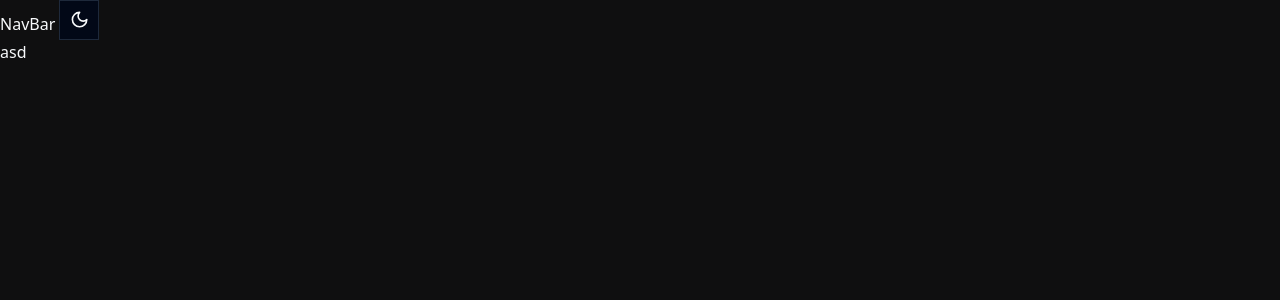
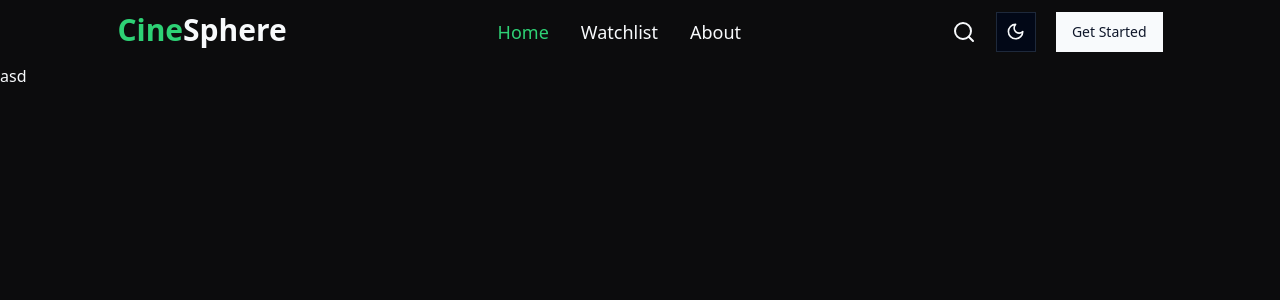
Before and after one commit to HamzaHamani/CineSphere, a Next.js app: page / in a window 1280 px wide. Shown: the top 300 px of the page. Built offline with nearby package versions, Linux system fonts and the light colour scheme.

Commit message:
alot of changes to navbar

```diff
--- a/app/globals.css
+++ b/app/globals.css
@@ -3,11 +3,65 @@
 @tailwind utilities;
 
 .light {
-  --textMain: #050000;
-  --backgroundMain: #efeff0;
-  --primaryMain: #24a35b;
-  --secondaryMain: #94fae7;
-  --accentMain: #0ad6ff;
+  --textMain-50: #ffe5e5;
+  --textMain-100: #ffcccc;
+  --textMain-200: #ff9999;
+  --textMain-300: #ff6666;
+  --textMain-400: #ff3333;
+  --textMain-500: #ff0000;
+  --textMain-600: #cc0000;
+  --textMain-700: #990000;
+  --textMain-800: #660000;
+  --textMain-900: #330000;
+  --textMain-950: #1a0000;
+
+  --backgroundMain-50: #f2f2f3;
+  --backgroundMain-100: #e5e5e6;
+  --backgroundMain-200: #cacace;
+  --backgroundMain-300: #b0b0b5;
+  --backgroundMain-400: #96969c;
+  --backgroundMain-500: #7c7c83;
+  --backgroundMain-600: #636369;
+  --backgroundMain-700: #4a4a4f;
+  --backgroundMain-800: #313135;
+  --backgroundMain-900: #19191a;
+  --backgroundMain-950: #0c0c0d;
+
+  --primaryMain-50: #eafaf1;
+  --primaryMain-100: #d5f6e3;
+  --primaryMain-200: #abedc8;
+  --primaryMain-300: #82e3ac;
+  --primaryMain-400: #58da90;
+  --primaryMain-500: #2ed175;
+  --primaryMain-600: #25a75d;
+  --primaryMain-700: #1c7d46;
+  --primaryMain-800: #12542f;
+  --primaryMain-900: #092a17;
+  --primaryMain-950: #05150c;
+
+  --secondaryMain-50: #e7fefa;
+  --secondaryMain-100: #cefdf4;
+  --secondaryMain-200: #9efae9;
+  --secondaryMain-300: #6df8df;
+  --secondaryMain-400: #3cf6d4;
+  --secondaryMain-500: #0bf4c9;
+  --secondaryMain-600: #09c3a1;
+  --secondaryMain-700: #079279;
+  --secondaryMain-800: #056150;
+  --secondaryMain-900: #023128;
+  --secondaryMain-950: #011814;
+
+  --accentMain-50: #e5fbff;
+  --accentMain-100: #ccf6ff;
+  --accentMain-200: #99eeff;
+  --accentMain-300: #66e5ff;
+  --accentMain-400: #33ddff;
+  --accentMain-500: #00d4ff;
+  --accentMain-600: #00aacc;
+  --accentMain-700: #007f99;
+  --accentMain-800: #005566;
+  --accentMain-900: #002a33;
+  --accentMain-950: #00151a;
 
   --background: 0 0% 100%;
   --foreground: 222.2 84% 4.9%;
@@ -49,11 +103,65 @@
   }
 }
 .dark {
-  --textMain: #fffafa;
-  --backgroundMain: #0f0f10;
-  --primaryMain: #5cdb93;
-  --secondaryMain: #056b58;
-  --accentMain: #00ccf5;
+  --textMain-50: #1a0000;
+  --textMain-100: #330000;
+  --textMain-200: #660000;
+  --textMain-300: #990000;
+  --textMain-400: #cc0000;
+  --textMain-500: #ff0000;
+  --textMain-600: #ff3333;
+  --textMain-700: #ff6666;
+  --textMain-800: #ff9999;
+  --textMain-900: #ffcccc;
+  --textMain-950: #ffe5e5;
+
+  --backgroundMain-50: #0c0c0d;
+  --backgroundMain-100: #19191a;
+  --backgroundMain-200: #313135;
+  --backgroundMain-300: #4a4a4f;
+  --backgroundMain-400: #636369;
+  --backgroundMain-500: #7c7c83;
+  --backgroundMain-600: #96969c;
+  --backgroundMain-700: #b0b0b5;
+  --backgroundMain-800: #cacace;
+  --backgroundMain-900: #e5e5e6;
+  --backgroundMain-950: #f2f2f3;
+
+  --primaryMain-50: #05150c;
+  --primaryMain-100: #092a17;
+  --primaryMain-200: #12542f;
+  --primaryMain-300: #1c7d46;
+  --primaryMain-400: #25a75d;
+  --primaryMain-500: #2ed175;
+  --primaryMain-600: #58da90;
+  --primaryMain-700: #82e3ac;
+  --primaryMain-800: #abedc8;
+  --primaryMain-900: #d5f6e3;
+  --primaryMain-950: #eafaf1;
+
+  --secondaryMain-50: #011814;
+  --secondaryMain-100: #023128;
+  --secondaryMain-200: #056150;
+  --secondaryMain-300: #079279;
+  --secondaryMain-400: #09c3a1;
+  --secondaryMain-500: #0bf4c9;
+  --secondaryMain-600: #3cf6d4;
+  --secondaryMain-700: #6df8df;
+  --secondaryMain-800: #9efae9;
+  --secondaryMain-900: #cefdf4;
+  --secondaryMain-950: #e7fefa;
+
+  --accentMain-50: #00151a;
+  --accentMain-100: #002a33;
+  --accentMain-200: #005566;
+  --accentMain-300: #007f99;
+  --accentMain-400: #00aacc;
+  --accentMain-500: #00d4ff;
+  --accentMain-600: #33ddff;
+  --accentMain-700: #66e5ff;
+  --accentMain-800: #99eeff;
+  --accentMain-900: #ccf6ff;
+  --accentMain-950: #e5fbff;
 
   --background: 222.2 84% 4.9%;
   --foreground: 210 40% 98%;
--- a/app/layout.tsx
+++ b/app/layout.tsx
@@ -5,6 +5,7 @@ import NavBar from "@/components/Self/NavBar";
 
 const poppins = Poppins({
   subsets: ["latin"],
+  variable: "--font-poppins",
   weight: ["100", "200", "400", "600", "700", "800", "900"],
 });
 
@@ -23,7 +24,7 @@ export default function RootLayout({
       <body
         className={
           (poppins.className,
-          " dark bg-backgroundMain transition-all duration-300 ease-linear")
+          " dark bg-backgroundMain-50 transition-all duration-300 ease-linear")
         }
       >
         <NavBar />
--- a/app/page.tsx
+++ b/app/page.tsx
@@ -1,5 +1,5 @@
 import Image from "next/image";
-import { cache } from "react";
+import { cache, useEffect } from "react";
 
 export default async function Home() {
   // const res = await fetch(
@@ -15,7 +15,6 @@ export default async function Home() {
   // const data = await res.json();
   // console.log(data.results[0]);
   // console.log(data);
-
   return (
     <main>
       {/* {data.results?.map((e: any) => (
--- a/components/Self/NavBar.tsx
+++ b/components/Self/NavBar.tsx
@@ -1,10 +1,29 @@
-import React from "react";
+import React, { useState } from "react";
 import { Toggle } from "./Toggle";
+import { Button } from "../ui/button";
+import SearchInput from "./SearchInput";
+import { Search, UserRound } from "lucide-react";
+import Link from "next/link";
 
 export default function NavBar() {
   return (
-    <div>
-      NavBar <Toggle />
-    </div>
+    <nav className="flex justify-around p-3 ">
+      <h1 className="text-3xl font-bold">
+        <span className="text-primaryMain-500 font-extrabold">Cine</span>Sphere
+      </h1>
+      <ul className="flex items-center justify-center gap-8 cursor-pointer text-lg font-medium">
+        <li className="text-primaryMain-500">Home</li>
+        <li>Watchlist</li>
+        <li>About</li>
+      </ul>
+      <div className="flex items-center justify-center gap-5">
+        <Link className="cursor-pointer" href={"/search"}>
+          <Search />
+        </Link>
+        <Toggle />
+        <Button>Get Started</Button>
+        {/* <UserRound /> */}
+      </div>
+    </nav>
   );
 }
--- /dev/null
+++ b/components/Self/SearchInput.tsx
@@ -0,0 +1,46 @@
+import React from "react";
+
+export default function SearchInput() {
+  return (
+    <div>
+      <div className="flex rounded-full bg-secondaryMain px-2 w-full max-w-[600px]">
+        <input
+          type="text"
+          className="w-full bg-[#0d1829] flex bg-transparent pl-2 text-[#cccccc] outline-0"
+          placeholder="Search name movie or select options"
+        />
+        <button
+          type="submit"
+          className="relative p-2 bg-[#0d1829] rounded-full"
+        >
+          <svg
+            width="30px"
+            height="30px"
+            viewBox="0 0 24 24"
+            fill="none"
+            xmlns="http://www.w3.org/2000/svg"
+          >
+            <g id="SVGRepo_bgCarrier" stroke-width="0" />
+
+            <g
+              id="SVGRepo_tracerCarrier"
+              stroke-linecap="round"
+              stroke-linejoin="round"
+            />
+
+            <g id="SVGRepo_iconCarrier">
+              {" "}
+              <path
+                d="M14.9536 14.9458L21 21M17 10C17 13.866 13.866 17 10 17C6.13401 17 3 13.866 3 10C3 6.13401 6.13401 3 10 3C13.866 3 17 6.13401 17 10Z"
+                stroke="#999"
+                stroke-width="2"
+                stroke-linecap="round"
+                stroke-linejoin="round"
+              />{" "}
+            </g>
+          </svg>
+        </button>
+      </div>
+    </div>
+  );
+}
--- a/components/Self/Toggle.tsx
+++ b/components/Self/Toggle.tsx
@@ -34,7 +34,7 @@ export function Toggle() {
   return (
     <DropdownMenu>
       <DropdownMenuTrigger asChild>
-        <Button variant="outline" size="icon">
+        <Button variant="outline" size="icon" className=" ">
           <Sun className="h-[1.2rem] w-[1.2rem] rotate-0 scale-100 transition-all dark:-rotate-90 dark:scale-0" />
           <Moon className="absolute h-[1.2rem] w-[1.2rem] rotate-90 scale-0 transition-all dark:rotate-0 dark:scale-100" />
           <span className="sr-only">Toggle theme</span>
--- a/next.config.js
+++ b/next.config.js
@@ -1,4 +1,4 @@
 /** @type {import('next').NextConfig} */
-const nextConfig = {}
+const nextConfig = {};
 
-module.exports = nextConfig
+module.exports = nextConfig;
--- a/tailwind.config.ts
+++ b/tailwind.config.ts
@@ -17,13 +17,91 @@ const config = {
         "2xl": "1400px",
       },
     },
+    screens: {
+      xxl: { max: "1440px" },
+      xl: { max: "1279px" },
+      // => @media (max-width: 1279px) { ... }
+
+      lg: { max: "1023px" },
+      // => @media (max-width: 1023px) { ... }
+
+      md: { max: "767px" },
+      // => @media (max-width: 767px) { ... }
+
+      sm: { max: "639px" },
+      s: { max: "425px" },
+      xs: { max: "375px" },
+      xxs: { max: "320px" },
+      // => @media (max-width: 639px) { ... }
+    },
     extend: {
       colors: {
-        textMain: "var(--textMain)",
-        backgroundMain: "var(--backgroundMain)",
-        primaryMain: "var(--primaryMain)",
-        secondaryMain: "var(--secondaryMain)",
-        accentMain: "var(--accentMain)",
+        textMain: {
+          50: "var(--textMain-50)",
+          100: "var(--textMain-100)",
+          200: "var(--textMain-200)",
+          300: "var(--textMain-300)",
+          400: "var(--textMain-400)",
+          500: "var(--textMain-500)",
+          600: "var(--textMain-600)",
+          700: "var(--textMain-700)",
+          800: "var(--textMain-800)",
+          900: "var(--textMain-900)",
+          950: "var(--textMain-950)",
+        },
+        backgroundMain: {
+          50: "var(--backgroundMain-50)",
+          100: "var(--backgroundMain-100)",
+          200: "var(--backgroundMain-200)",
+          300: "var(--backgroundMain-300)",
+          400: "var(--backgroundMain-400)",
+          500: "var(--backgroundMain-500)",
+          600: "var(--backgroundMain-600)",
+          700: "var(--backgroundMain-700)",
+          800: "var(--backgroundMain-800)",
+          900: "var(--backgroundMain-900)",
+          950: "var(--backgroundMain-950)",
+        },
+
+        primaryMain: {
+          50: "var(--primaryMain-50)",
+          100: "var(--primaryMain-100)",
+          200: "var(--primaryMain-200)",
+          300: "var(--primaryMain-300)",
+          400: "var(--primaryMain-400)",
+          500: "var(--primaryMain-500)",
+          600: "var(--primaryMain-600)",
+          700: "var(--primaryMain-700)",
+          800: "var(--primaryMain-800)",
+          900: "var(--primaryMain-900)",
+          950: "var(--primaryMain-950)",
+        },
+        secondaryMain: {
+          50: "var(--secondaryMain-50)",
+          100: "var(--secondaryMain-100)",
+          200: "var(--secondaryMain-200)",
+          300: "var(--secondaryMain-300)",
+          400: "var(--secondaryMain-400)",
+          500: "var(--secondaryMain-500)",
+          600: "var(--secondaryMain-600)",
+          700: "var(--secondaryMain-700)",
+          800: "var(--secondaryMain-800)",
+          900: "var(--secondaryMain-900)",
+          950: "var(--secondaryMain-950)",
+        },
+        accentMain: {
+          50: "var(--accentMain-50)",
+          100: "var(--accentMain-100)",
+          200: "var(--accentMain-200)",
+          300: "var(--accentMain-300)",
+          400: "var(--accentMain-400)",
+          500: "var(--accentMain-500)",
+          600: "var(--accentMain-600)",
+          700: "var(--accentMain-700)",
+          800: "var(--accentMain-800)",
+          900: "var(--accentMain-900)",
+          950: "var(--accentMain-950)",
+        },
 
         border: "hsl(var(--border))",
         input: "hsl(var(--input))",
```
Also changed, not shown: components/ui/button.tsx (+11 -11 lines).
